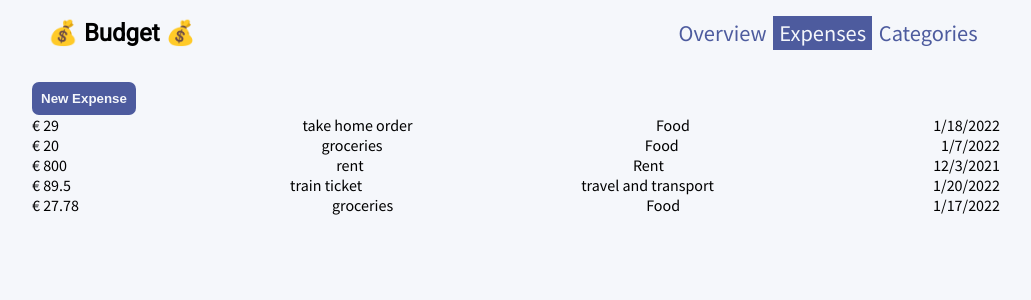
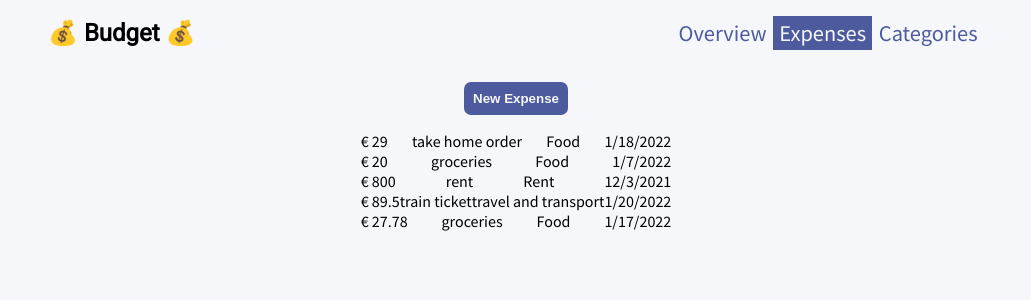
Before and after one commit to donatmarton/budget, a React (Create React App) app: page /expenses in a window 1280 px wide. Shown: the top 300 px of the page, without its empty margins (124-1155 px from the left). Built offline with nearby package versions, Linux system fonts and the light colour scheme.

Commit message:
Style main pages

```diff
--- a/src/App.css
+++ b/src/App.css
@@ -63,9 +63,6 @@ a {
   padding: 0.5rem;
   border-radius: 7px;
   width: 100%;
-  /* width: 50%;
-  min-width: 180px;
-  max-width: 300px; */
   text-align: center;
 }
 .input-form__select {
@@ -73,8 +70,12 @@ a {
   padding: 0.5rem;
   border-radius: 7px;
   width: 100%;
-  /* width: 50%;
-  min-width: 180px;
-  max-width: 300px; */
   text-align: center;
 }
+
+.main-container {
+  display: flex;
+  flex-direction: column;
+  align-items: center;
+  padding: 1rem 0 0 0;
+}
--- a/src/components/ExpenseList.js
+++ b/src/components/ExpenseList.js
@@ -1,5 +1,4 @@
 import React from "react";
-import { Link } from "react-router-dom";
 import DataContext from "../DataContext";
 import Expense from "./Expense";
 import "./ExpenseList.css"
@@ -21,11 +20,6 @@ const ExpenseList = ({ expenses }) => {
   })
   return (
     <ul className="expense-list">
-      <Link to="/expenses/new">
-        <button className="btn">
-          New Expense
-        </button>
-      </Link>
       {expenseItems}
     </ul>
   )
--- a/src/routes/Expenses.js
+++ b/src/routes/Expenses.js
@@ -1,15 +1,20 @@
 import React from "react";
-import { Outlet } from "react-router-dom";
+import { Link, Outlet } from "react-router-dom";
 import DataContext from "../DataContext";
 import ExpenseList from "../components/ExpenseList";
 
 const Expenses = () => {
   const { expenses } = React.useContext(DataContext);
   return (
-    <div>
+    <main className="main-container">
       <Outlet />
+      <Link to="/expenses/new">
+        <button className="btn">
+          New Expense
+        </button>
+      </Link>
       <ExpenseList expenses={expenses} />
-    </div>
+    </main>
   )
 }
 
--- a/src/routes/NotFound.css
+++ b/src/routes/NotFound.css
@@ -1,10 +1,7 @@
-.not-found {
+.main-container--not-found {
   padding: 4rem 0;
-  display: flex;
-  flex-direction: column;
-  align-items: center;
 }
 
-.not-found__title {
+.main-container--not-found__title {
   font-size: 4rem;
 }
--- a/src/routes/NotFound.js
+++ b/src/routes/NotFound.js
@@ -3,8 +3,8 @@ import "./NotFound.css"
 
 const NotFound = () => {
   return (
-    <main className="not-found">
-      <h2 className="not-found__title">404</h2>
+    <main className="main-container main-container--not-found">
+      <h2 className="main-container--not-found__title">404</h2>
       <p>Oops, something's missing?</p>
       <Link to="/">Take me back</Link>
     </main>
--- a/src/routes/Overview.js
+++ b/src/routes/Overview.js
@@ -20,7 +20,7 @@ const Overview = () => {
     })
   }
   return (
-    <div>
+    <main className="main-container">
       <h3>Sum</h3>
       <MonthSelector
         notifyChange={updateFilter}
@@ -31,7 +31,7 @@ const Overview = () => {
         beginDate={beginDate}
         endDate={endDate}
       />
-    </div>
+    </main>
   )
 }
 
```
